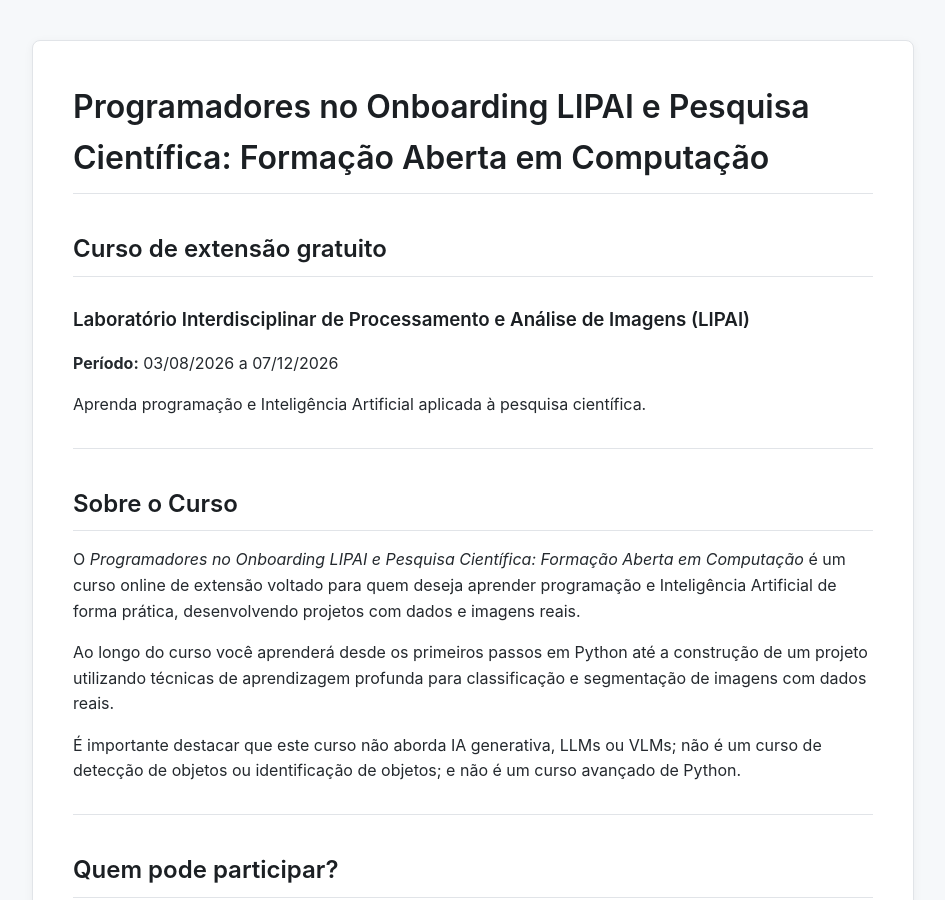
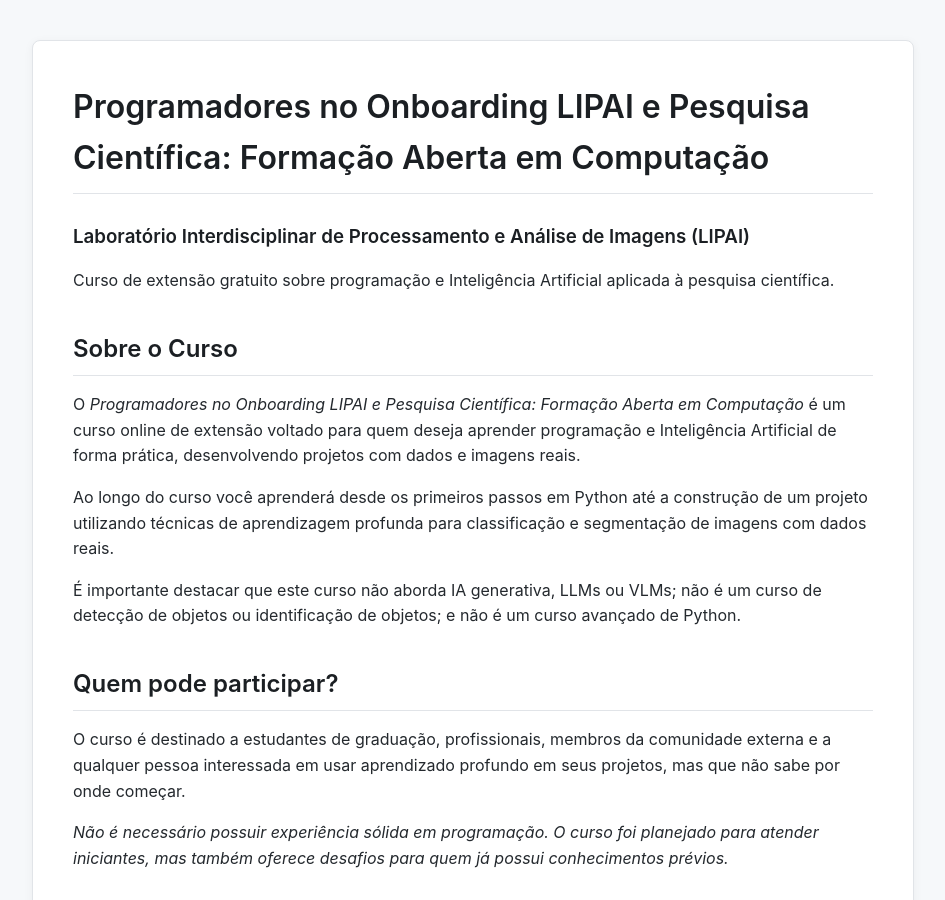
Before and after one commit to LIPAI-Org/onboarding, a Jekyll site: the page built from index.md, in a window 1280 px wide and 900 px high. Shown: the whole window, without its empty margins (167-1112 px from the left). Built offline with Jekyll 4.4.1, drawn with Linux system fonts in a browser that asks for light colours.

Commit message:
Revise course details and update enrollment info
Updated course description and removed outdated information.

```diff
--- a/index.md
+++ b/index.md
@@ -4,14 +4,8 @@ title: "Início - Onboarding LIPAI"
 ---
 
 # Programadores no Onboarding LIPAI e Pesquisa Científica: Formação Aberta em Computação
-## Curso de extensão gratuito
 ### Laboratório Interdisciplinar de Processamento e Análise de Imagens (LIPAI)
-
-**Período:** 03/08/2026 a 07/12/2026
-
-Aprenda programação e Inteligência Artificial aplicada à pesquisa científica.
-
----
+Curso de extensão gratuito sobre programação e Inteligência Artificial aplicada à pesquisa científica.
 
 ## Sobre o Curso
 O *Programadores no Onboarding LIPAI e Pesquisa Científica: Formação Aberta em Computação* é um curso online de extensão voltado para quem deseja aprender programação e Inteligência Artificial de forma prática, desenvolvendo projetos com dados e imagens reais.
@@ -20,14 +14,12 @@ Ao longo do curso você aprenderá desde os primeiros passos em Python até a co
 
 É importante destacar que este curso não aborda IA generativa, LLMs ou VLMs; não é um curso de detecção de objetos ou identificação de objetos; e não é um curso avançado de Python.
 
----
 
 ## Quem pode participar?
 O curso é destinado a estudantes de graduação, profissionais, membros da comunidade externa e a qualquer pessoa interessada em usar aprendizado profundo em seus projetos, mas que não sabe por onde começar.
 
 *Não é necessário possuir experiência sólida em programação. O curso foi planejado para atender iniciantes, mas também oferece desafios para quem já possui conhecimentos prévios.*
 
----
 
 ## O que você vai aprender
 
@@ -43,7 +35,6 @@ O curso é destinado a estudantes de graduação, profissionais, membros da comu
 
 ### Módulo 6 — Mini-projeto
 
----
 
 ## Inscrições
 Para essa edição, o processo de seleção segue as regras abaixo:
@@ -54,7 +45,6 @@ Para essa edição, o processo de seleção segue as regras abaixo:
 
 **[Clique aqui para acessar o formulário de inscrição](ORIENTACOES_INSCRICAO.pdf)**
 
----
 
 ### Ainda ficou com dúvidas?
 Entre em contato com a equipe do LIPAI ou acompanhe nossos canais oficiais para obter informações sobre o processo de inscrição, divulgação dos resultados e início das atividades.
```
